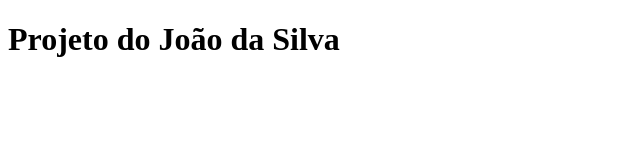
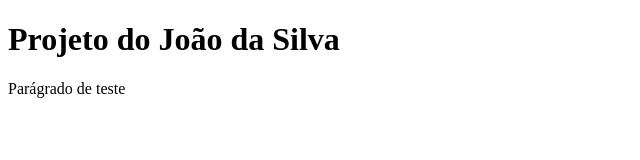
Before and after one commit to Duh182/meu-site, a plain HTML site: page index.html in a window 1280 px wide. Shown: the whole page, without its empty margins (0-640 px from the left). Drawn offline with Linux system fonts and the light colour scheme.

Commit message:
paragrafo teste

```diff
--- a/index.html
+++ b/index.html
@@ -6,6 +6,7 @@
 </head>
 <body>
 	<h1>Projeto do João da Silva</h1>
+	<p>Parágrado de teste</p>
 
 </body>
 </html>
```
